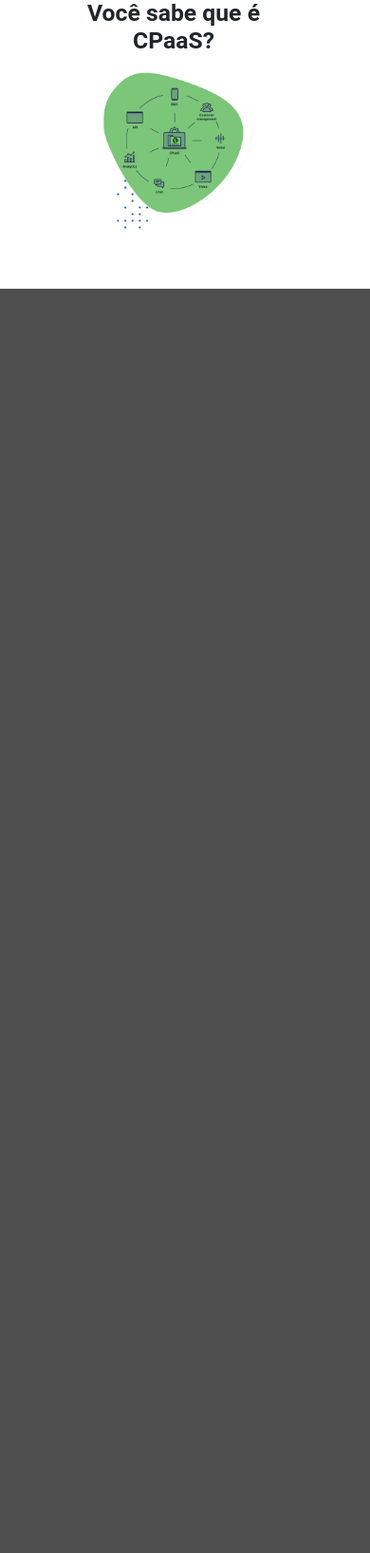
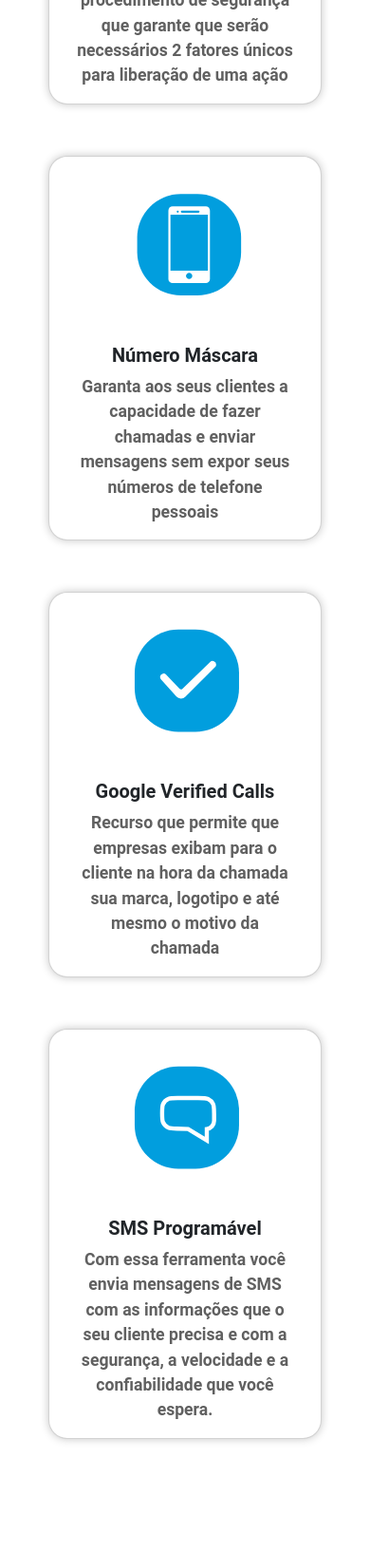
Before and after one commit to gabrielmjacques/telecall, a PHP site: page / in a window 390 px wide. Shown: the part 1121-2756 px from the top of the page at 95% size. Before the commit the page ends 1425 px from the top, so only its background shows below. Run offline with PHP 8.4, Linux system fonts and the light colour scheme.

Commit message:
Redesign da seção de apresentação e criação da seção de recursos (correção de commit)

```diff
--- a/default.css
+++ b/default.css
@@ -8,6 +8,16 @@ body {
     position: relative;
 
     min-height: 100vh;
+}
+
+section {
+    margin-bottom: 70px;
+}
+
+p {
+    font-weight: bold;
+    color: #000000c5;
+    font-size: 1.3em;
 }
 
 label {
--- a/index.html
+++ b/index.html
@@ -133,48 +133,86 @@
     <main class="container-fluid">
 
         <!-- Seção de apresentação -->
-        <div class="row mt-3 px-5 apr-container" style="background-color: #f1f1f1;">
+        <section class="row apr-container">
 
-            <div class="col-md-6 py-5">
-                <div class="row py-5">
-                    <img src="assets/main_page/" alt="">
+            <div
+                class="col-md-7 col-sm-10 mx-auto d-flex flex-column justify-content-center text-center p-5 apr-content">
+                <div class="row mb-5">
+                    <h2 class="mb-4">
+                        <strong>Resolva a complexidade de telecomunicação</strong> da sua empresa com nossa plataforma
+                        de comunicação corporativa
+                    </h2>
 
-                    <h2>Seja Bem-vindo(a) a</h2>
-                    <h1><span style="color: #cf2e2e;">Plataforma de CPaaS</span></h1>
+                    <div class="col-md-8 mx-auto" style="font-family: Arial, Helvetica, sans-serif;">
+                        <h5>
+                            Com a Telecall, a comunicação não tem fronteiras. Conecte-se a qualquer momento, de qualquer
+                            lugar, com total segurança e confiabilidade.
+                        </h5>
+                    </div>
                 </div>
 
-                <div class="row mx-auto mt-5">
-                    <a class="btn btn-primary mb-3" href="login.html" role="button">Faça seu Cadastro</a>
-                    <a class="btn btn-primary" href="#" role="button">Fala com Nosso Time</a>
+                <div class="row">
+                    <a href="login.html"><button class="btn btn-danger mb-2">Crie sua Conta</button></a>
+                    <a href=""><button class="btn btn-danger">Fale com Nosso Time</button></a>
                 </div>
             </div>
 
-            <div class="col-md-6 col-sm-12 py-5">
-                <img src="assets/main_page/apr.png" class="img-fluid" alt="">
+            <img class="apr-wave" src="assets/waves/apr_wave.svg" alt="">
+
+        </section>
+
+        <section class="row resources-container">
+
+            <div class="col-md-10 col-sm-12 mx-auto">
+
+                <div class="row">
+                    <h3 class="section-title">Nossas Soluções</h3>
+                </div>
+
+                <div class="row d-flex justify-content-center p-2 gap-4">
+                    <div class="card">
+                        <img src="assets/icons/2fa.svg" class="card-img-top" alt="...">
+                        <div class="card-body">
+                            <h5 class="card-title">2FA</h5>
+                            <p class="card-text">procedimento de segurança que garante que serão
+                                necessários 2 fatores únicos para liberação de uma ação</p>
+                        </div>
+                    </div>
+
+                    <div class="card">
+                        <img src="assets/icons/nummask.svg" class="card-img-top" alt="...">
+                        <div class="card-body">
+                            <h5 class="card-title">Número Máscara</h5>
+                            <p class="card-text">Garanta aos seus clientes a capacidade de fazer chamadas e enviar
+                                mensagens sem expor seus números de telefone pessoais</p>
+                        </div>
+                    </div>
+
+                    <div class="card">
+                        <img src="assets/icons/verify.svg" class="card-img-top" alt="...">
+                        <div class="card-body">
+                            <h5 class="card-title">Google Verified Calls</h5>
+                            <p class="card-text">Recurso que permite que empresas exibam
+                                para o cliente na hora da chamada sua marca,
+                                logotipo e até mesmo o motivo da chamada</p>
+                        </div>
+                    </div>
+
+                    <div class="card">
+                        <img src="assets/icons/smsprog.svg" class="card-img-top" alt="...">
+                        <div class="card-body">
+                            <h5 class="card-title">SMS Programável</h5>
+                            <p class="card-text">Com essa ferramenta você envia mensagens de SMS com
+                                as informações que o seu cliente precisa e com a
+                                segurança, a velocidade e a confiabilidade que você
+                                espera.</p>
+                        </div>
+                    </div>
+                </div>
+
             </div>
 
-        </div>
-
-        <!-- Sobre o CPaaS-->
-        <div class="row px-5 about-container">
-
-            <div class="row">
-                <h2 class="text-center"><strong>Você sabe que é CPaaS?</strong></h2>
-            </div>
-
-            <div class="row px-5">
-                <div class="col-md-6 col-sm-12">
-                    <img src="assets/main_page/about.png" class="img-fluid" alt="">
-                </div>
-
-                <div class="col-md-6 col-sm-12 d-flex align-items-center text-center">
-                    <h4>
-
-                    </h4>
-                </div>
-            </div>
-
-        </div>
+        </section>
 
     </main>
 
```
Also changed, not shown: assets/icons/2fa.svg (added), assets/icons/nummask.svg (added), assets/icons/smsprog.svg (added), assets/icons/verify.svg (added), assets/main_page/apr.jpg (added), assets/main_page/apr.png, assets/waves/apr_wave.svg (added).
